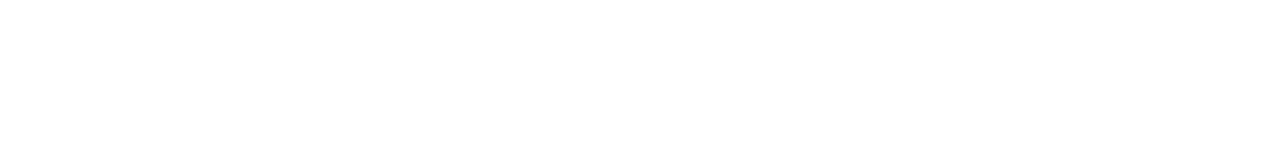
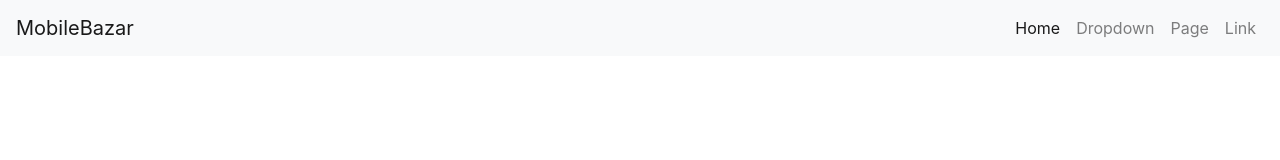
Before and after one commit to Emran333/Mobile-bazar, a plain HTML site: page index.html in a window 1280 px wide. Drawn offline with nearby package versions, Linux system fonts and the light colour scheme.

Commit message:
created Navbar V1.

```diff
--- a/index.html
+++ b/index.html
@@ -1,15 +1,49 @@
 <!DOCTYPE html>
 <html lang="en">
+
 <head>
     <meta charset="UTF-8">
     <meta name="viewport" content="width=device-width, initial-scale=1.0">
-    <title>Besend</title>
+    <title>Mobile Bazar</title>
     <link rel="stylesheet" href="css/font-awesome.min.css">
     <link rel="stylesheet" href="css/bootstrap.min.css">
     <link rel="stylesheet" href="css/style.css">
 </head>
+
 <body>
+    <header>
+        <nav class="navbar navbar-expand-lg navbar-light bg-light">
+            <a class="navbar-brand" href="#">MobileBazar</a>
+            <button class="navbar-toggler" type="button" data-toggle="collapse" data-target="#Toggle-bar">
+                <span class="navbar-toggler-icon"></span>
+            </button>
 
+            <div class="collapse navbar-collapse" id="Toggle-bar">
+                <ul class="navbar-nav ml-auto">
+                    <li class="nav-item active">
+                        <a class="nav-link" href="#">Home <span class="sr-only">(current)</span></a>
+                    </li>
+                    <li class="nav-item">
+                        <a class="nav-link" href="#">Dropdown</a>
+                    </li>
+                    <li class="nav-item dropdown">
+                        <a class="nav-link" href="#">Page</a>
+
+                    </li>
+                    <li class="nav-item">
+                        <a class="nav-link" href="#">Link</a>
+                    </li>
+                </ul>
+
+            </div>
+        </nav>
+
+
+
+
+
+
+    </header>
 
 
 
@@ -26,4 +60,5 @@
     <script src="https://unpkg.com/@popperjs/core@2"></script>
     <script src="js/bootstrap.min.js"></script>
 </body>
+
 </html>
```
